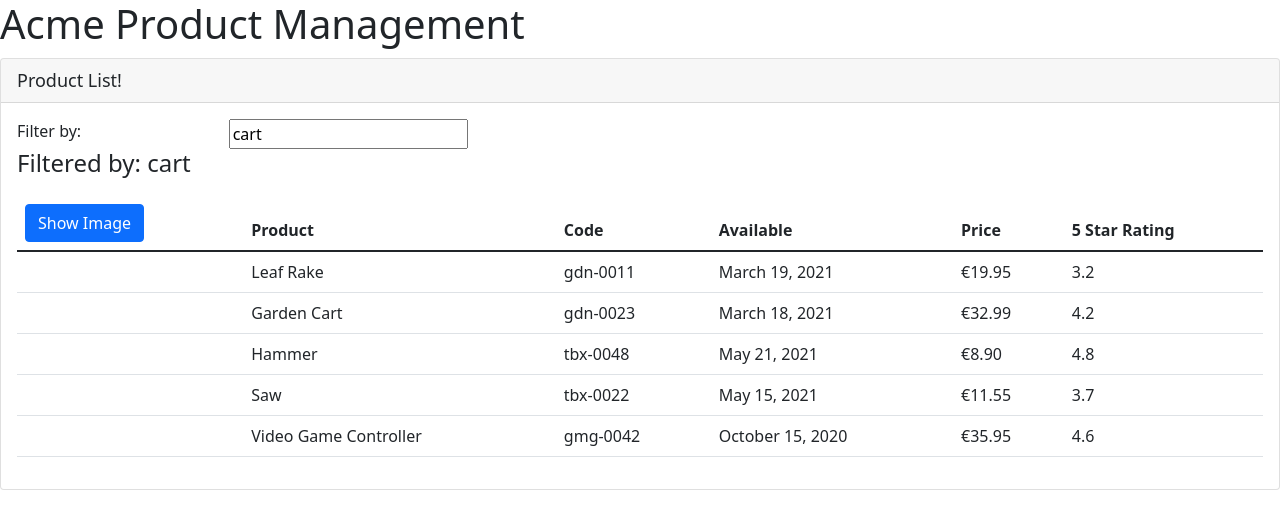
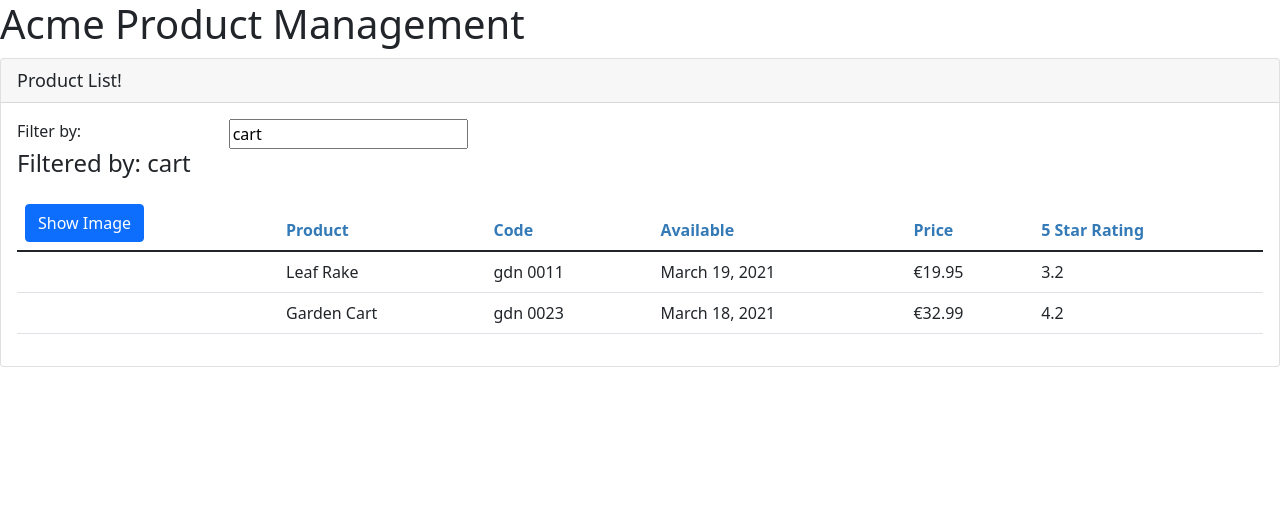
Before and after one commit to JulianaBernardes/angular-lerning, an Angular app in the folder Angular-GettingStarted-master/APM/: page /welcome in a window 1280 px wide. Shown: the top 528 px of the page. Built offline with nearby package versions, Linux system fonts and the light colour scheme.

Commit message:
add style to component and create pipe (convert to spaces)

```diff
--- a/Angular-GettingStarted-master/APM/src/app/app.module.ts
+++ b/Angular-GettingStarted-master/APM/src/app/app.module.ts
@@ -4,11 +4,13 @@ import { FormsModule } from '@angular/forms';
 
 import { AppComponent } from './app.component';
 import { ProductListComponent } from './products/product-list.component';
+import { ConvertToSpacesPipe } from './shared/convert-to-spaces.pipe';
 
 @NgModule({
   declarations: [
     AppComponent,
-    ProductListComponent
+    ProductListComponent,
+    ConvertToSpacesPipe
   ],
   imports: [
     BrowserModule,
--- /dev/null
+++ b/Angular-GettingStarted-master/APM/src/app/products/product-list.component.css
@@ -0,0 +1,3 @@
+thead {
+    color: #337AB7;
+}
--- a/Angular-GettingStarted-master/APM/src/app/products/product-list.component.html
+++ b/Angular-GettingStarted-master/APM/src/app/products/product-list.component.html
@@ -49,7 +49,7 @@
                             >
                         </td>
                         <td>{{product.productName}}</td>
-                        <td>{{product.productCode | lowercase}}</td>
+                        <td>{{product.productCode | lowercase | convertToSpaces: '-'}}</td>
                         <td>{{product.releaseDate}}</td>
                         <td>{{product.price | currency: 'EUR':'symbol':'1.2-2'}}</td>
                         <td>{{product.starRating}}</td>
--- a/Angular-GettingStarted-master/APM/src/app/products/product-list.component.ts
+++ b/Angular-GettingStarted-master/APM/src/app/products/product-list.component.ts
@@ -1,17 +1,19 @@
-import { Component } from "@angular/core";
+import { Component, OnInit } from "@angular/core";
+import { IProduct } from "./product";
 
 @Component({
     selector:'pm-products',
-    templateUrl: './product-list.component.html'
+    templateUrl: './product-list.component.html',
+    styleUrls: ['./product-list.component.css']
 })
 
-export class ProductListComponent {
+export class ProductListComponent implements OnInit {
     pageTitle: string = 'Product List!'
     imageWidth:number = 50
     imageMargin: number = 2
     showImage: boolean = false
     listFilter: string = 'cart'
-    products: any[] = [
+    products: IProduct[] = [
         {
           "productId": 1,
           "productName": "Leaf Rake",
@@ -31,36 +33,6 @@ export class ProductListComponent {
           "price": 32.99,
           "starRating": 4.2,
           "imageUrl": "assets/images/garden_cart.png"
-        },
-        {
-          "productId": 5,
-          "productName": "Hammer",
-          "productCode": "TBX-0048",
-          "releaseDate": "May 21, 2021",
-          "description": "Curved claw steel hammer",
-          "price": 8.9,
-          "starRating": 4.8,
-          "imageUrl": "assets/images/hammer.png"
-        },
-        {
-          "productId": 8,
-          "productName": "Saw",
-          "productCode": "TBX-0022",
-          "releaseDate": "May 15, 2021",
-          "description": "15-inch steel blade hand saw",
-          "price": 11.55,
-          "starRating": 3.7,
-          "imageUrl": "assets/images/saw.png"
-        },
-        {
-          "productId": 10,
-          "productName": "Video Game Controller",
-          "productCode": "GMG-0042",
-          "releaseDate": "October 15, 2020",
-          "description": "Standard two-button video game controller",
-          "price": 35.95,
-          "starRating": 4.6,
-          "imageUrl": "assets/images/xbox-controller.png"
         }
       ]
 
@@ -68,4 +40,8 @@ export class ProductListComponent {
         this.showImage = !this.showImage
       }
 
+      ngOnInit() : void {
+        console.log('In OnInit');
+      }
+
 }
--- /dev/null
+++ b/Angular-GettingStarted-master/APM/src/app/products/product.ts
@@ -0,0 +1,10 @@
+export interface IProduct {
+    productId: number;
+    productName: string;
+    productCode: string;
+    releaseDate: string;
+    price: number;
+    description: string;
+    starRating: number;
+    imageUrl: string;
+}
--- /dev/null
+++ b/Angular-GettingStarted-master/APM/src/app/shared/convert-to-spaces.pipe.ts
@@ -0,0 +1,11 @@
+import { Pipe, PipeTransform } from "@angular/core";
+
+@Pipe({
+    name: 'convertToSpaces'
+})
+
+export class ConvertToSpacesPipe implements PipeTransform {
+    transform(value: string, character: string): string {
+        return value.replace(character, ' ')
+    }
+}
```
